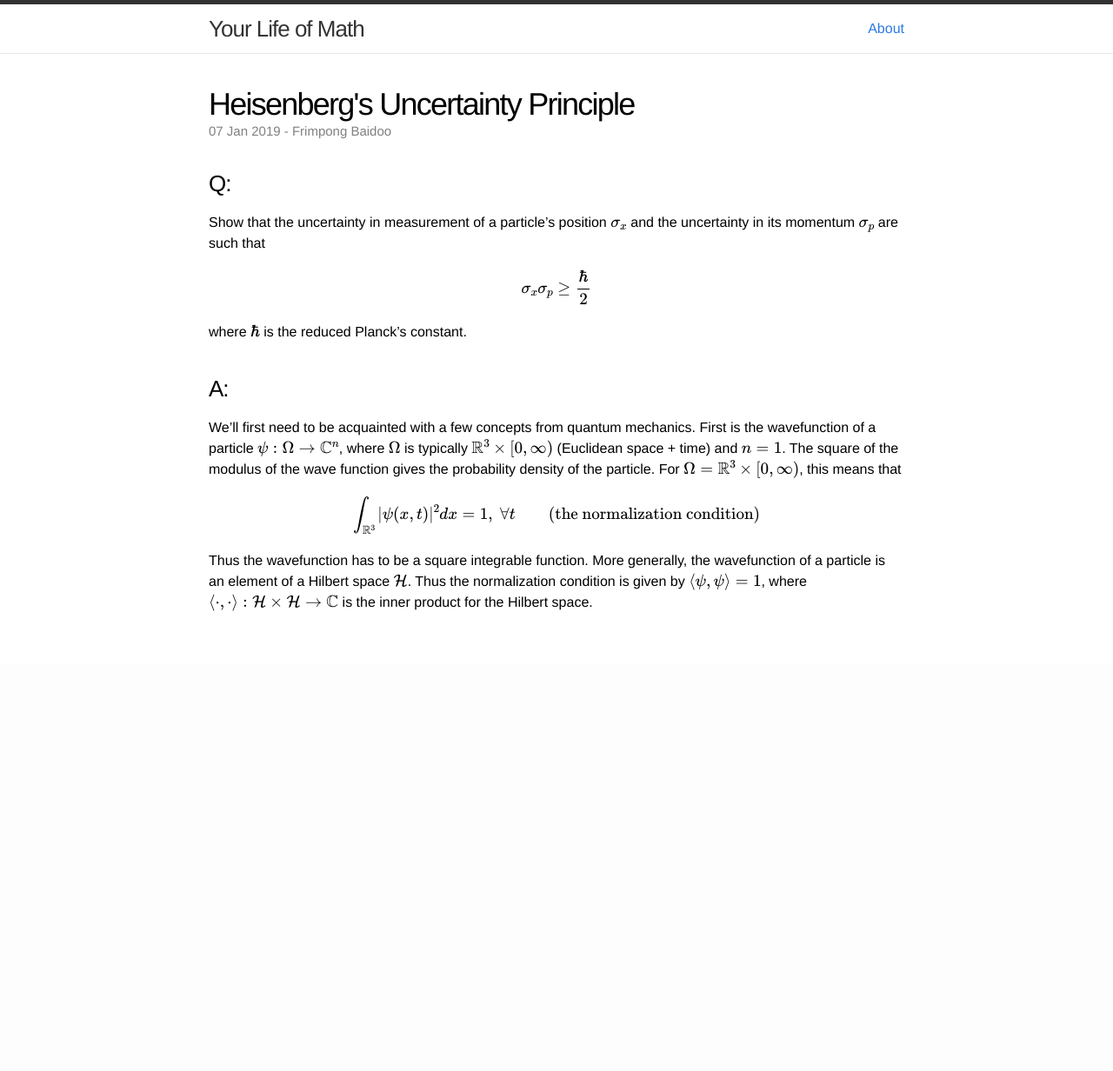
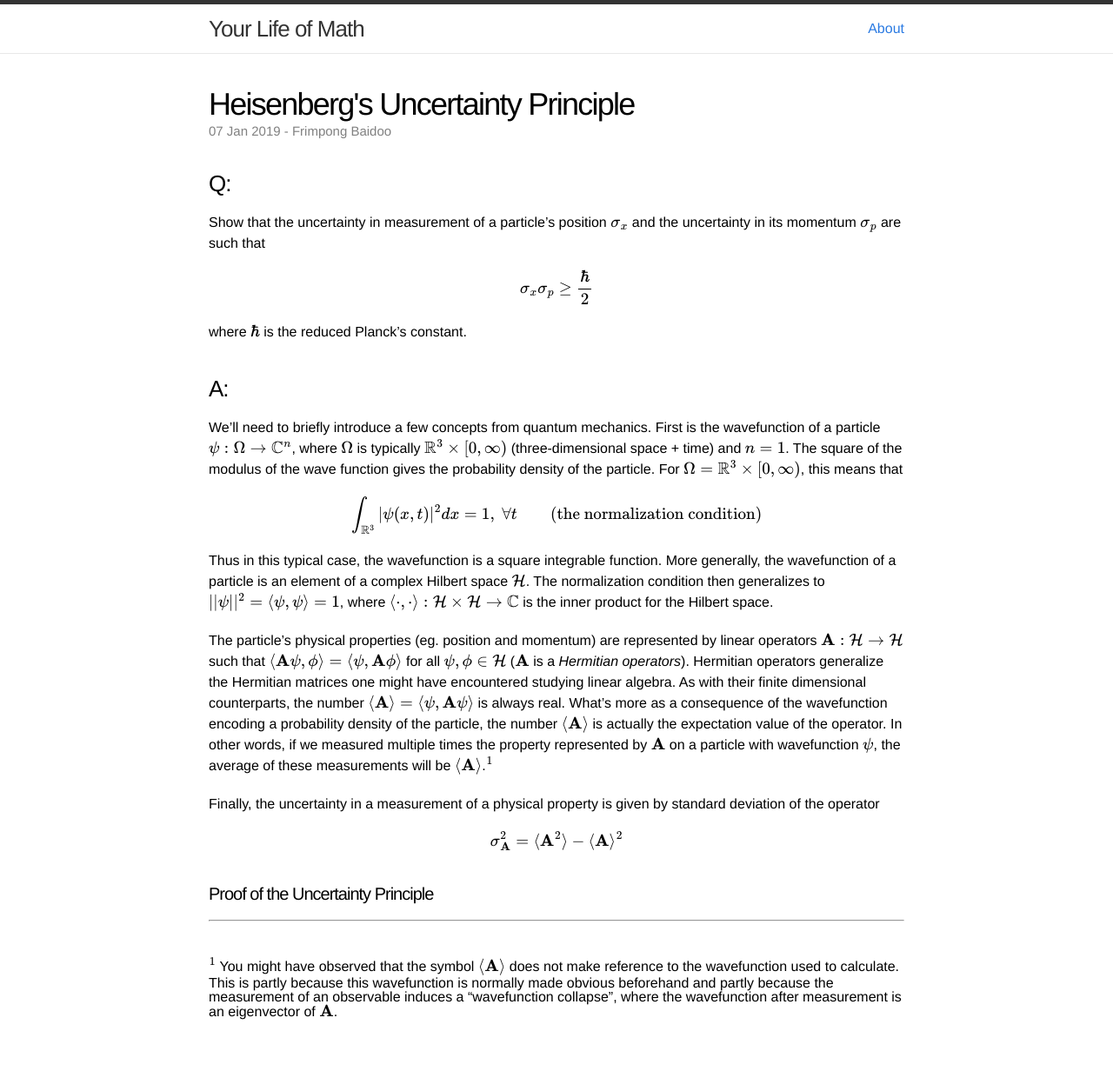
Before and after one commit to yourlifeofmath/yourlifeofmath.github.io, a Jekyll site: the page built from _posts/2019-01-07-Heisenberg.md, in a window 1280 px wide. Shown: the whole page at 87% size. Built offline with Jekyll 4.4.1, drawn with Linux system fonts in a browser that asks for light colours; formulas are drawn with MathJax 3; before the commit the page ends 900 px from its top, so only the background shows below that.

Commit message:
written all but the proof

```diff
--- a/_posts/2019-01-07-Heisenberg.md
+++ b/_posts/2019-01-07-Heisenberg.md
@@ -10,5 +10,23 @@ math: true
 Show that the uncertainty in measurement of a particle's position $$\sigma_x$$ and the uncertainty in its momentum  $$\sigma_p$$ are such that \\[\sigma_x\sigma_p \ge \frac{\hbar}{2}\\]  where $\hbar$ is the reduced Planck's constant.
 
 ### A:
-We'll first need to be acquainted with a few concepts from quantum mechanics. First is the wavefunction of a particle $\psi:\Omega\rightarrow \mathbb{C}^n$, where $\Omega$ is typically $\mathbb{R}^3\times[0,\infty)$ (Euclidean space + time) and $n=1$. The square of the modulus of the wave function gives the probability density of the particle. For $\Omega = \mathbb{R}^3\times[0,\infty)$, this means that \\[\int_{\mathbb{R}^3}|\psi(x,t)|^2 dx = 1,\; \forall t\qquad \textrm{(the normalization condition)} \\]
-Thus the wavefunction has to be a square integrable function. More generally, the wavefunction of a particle is an element of a Hilbert space $\mathcal{H}$. Thus the normalization condition is given by $\langle\psi,\psi\rangle = 1$, where $\langle\cdot,\cdot\rangle:\mathcal{H}\times\mathcal{H}\rightarrow\mathbb{C}$ is the inner product for the Hilbert space.
+We'll need to briefly introduce a few concepts from quantum mechanics. First is the wavefunction of a particle $\psi:\Omega\rightarrow \mathbb{C}^n$, where $\Omega$ is typically $\mathbb{R}^3\times[0,\infty)$ (three-dimensional space + time) and $n=1$. The square of the modulus of the wave function gives the probability density of the particle. For $\Omega = \mathbb{R}^3\times[0,\infty)$, this means that \\[\int_{\mathbb{R}^3}|\psi(x,t)|^2 dx = 1,\; \forall t\qquad \textrm{(the normalization condition)} \\]
+Thus in this typical case, the wavefunction is a square integrable function. More generally, the wavefunction of a particle is an element of a complex Hilbert space $\mathcal{H}$. The normalization condition then generalizes to $||\psi||^2=\langle\psi,\psi\rangle = 1$, where $\langle\cdot,\cdot\rangle:\mathcal{H}\times\mathcal{H}\rightarrow\mathbb{C}$ is the inner product for the Hilbert space.
+
+The particle's physical properties (eg. position and momentum) are represented by linear operators $\mathbf{A}:\mathcal{H}\rightarrow\mathcal{H}$ such that $\langle{\mathbf{A}\psi,\phi\rangle}=\langle \psi,\mathbf{A}\phi\rangle$ for all $\psi,\phi \in \mathcal{H}$  ($\mathbf{A}$ is a *Hermitian operators*). Hermitian operators generalize the Hermitian matrices one might have encountered studying linear algebra. As with their finite dimensional counterparts, the number $\langle \mathbf{A}\rangle =\langle \psi,\mathbf{A}\psi\rangle$ is always real. What's more as a consequence of the wavefunction encoding a probability density of the particle, the number $\langle\mathbf{A}\rangle$ is actually the expectation value of the operator. In other words, if we measured multiple times the property represented by $\mathbf{A}$ on a particle with wavefunction $\psi$, the average of these measurements will be $\langle\mathbf{A}\rangle$.$^1$
+
+Finally, the uncertainty in a measurement of a physical property is given by standard deviation of the operator \\[\sigma_\mathbf{A}^2 = {\langle\mathbf{A}^2\rangle - \langle\mathbf{A}\rangle^2}\\]
+
+#### Proof of the Uncertainty Principle
+
+
+
+
+
+
+
+
+
+
+---
+###### $^1$ You might have observed that the symbol $\langle\mathbf{A}\rangle$ does not make reference to the wavefunction used to calculate. This is partly because this wavefunction is normally made obvious beforehand and partly because the measurement of an observable induces a "wavefunction collapse", where the wavefunction after measurement is an eigenvector of $\mathbf{A}$.
```
